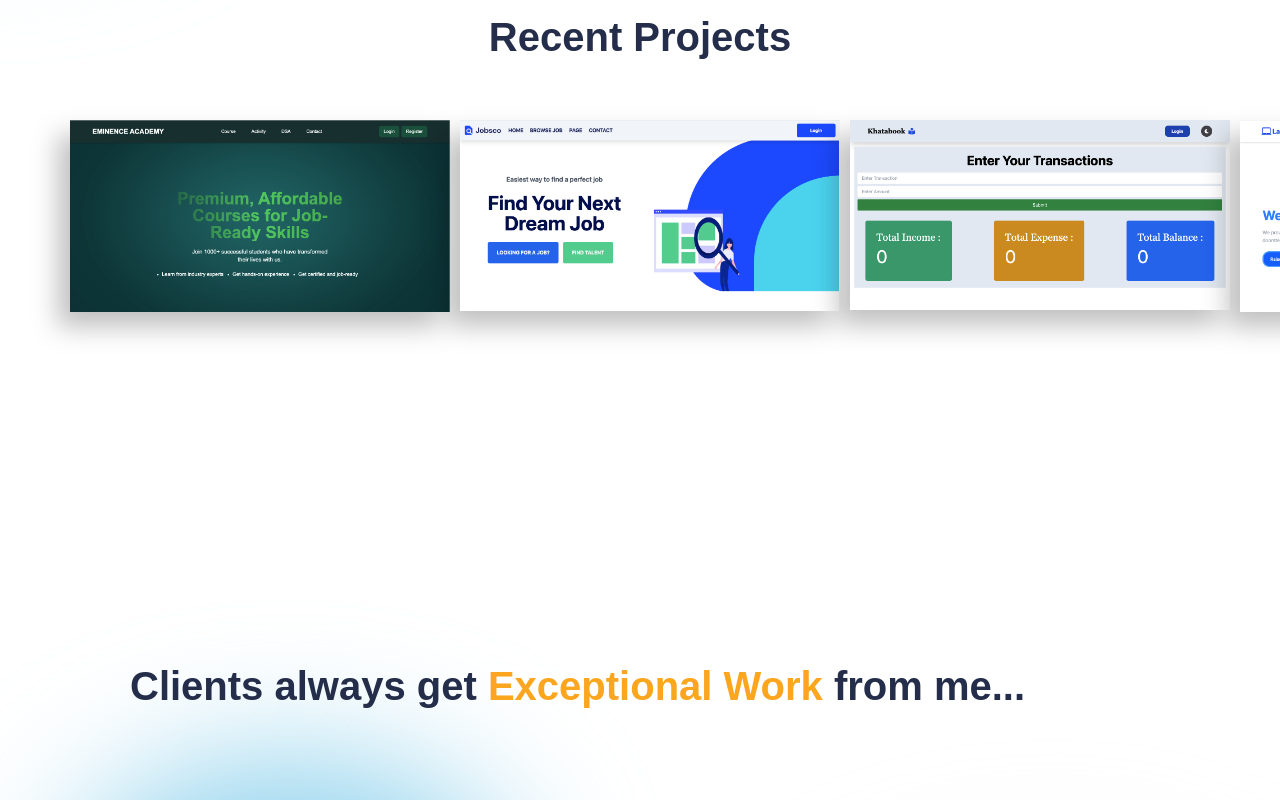
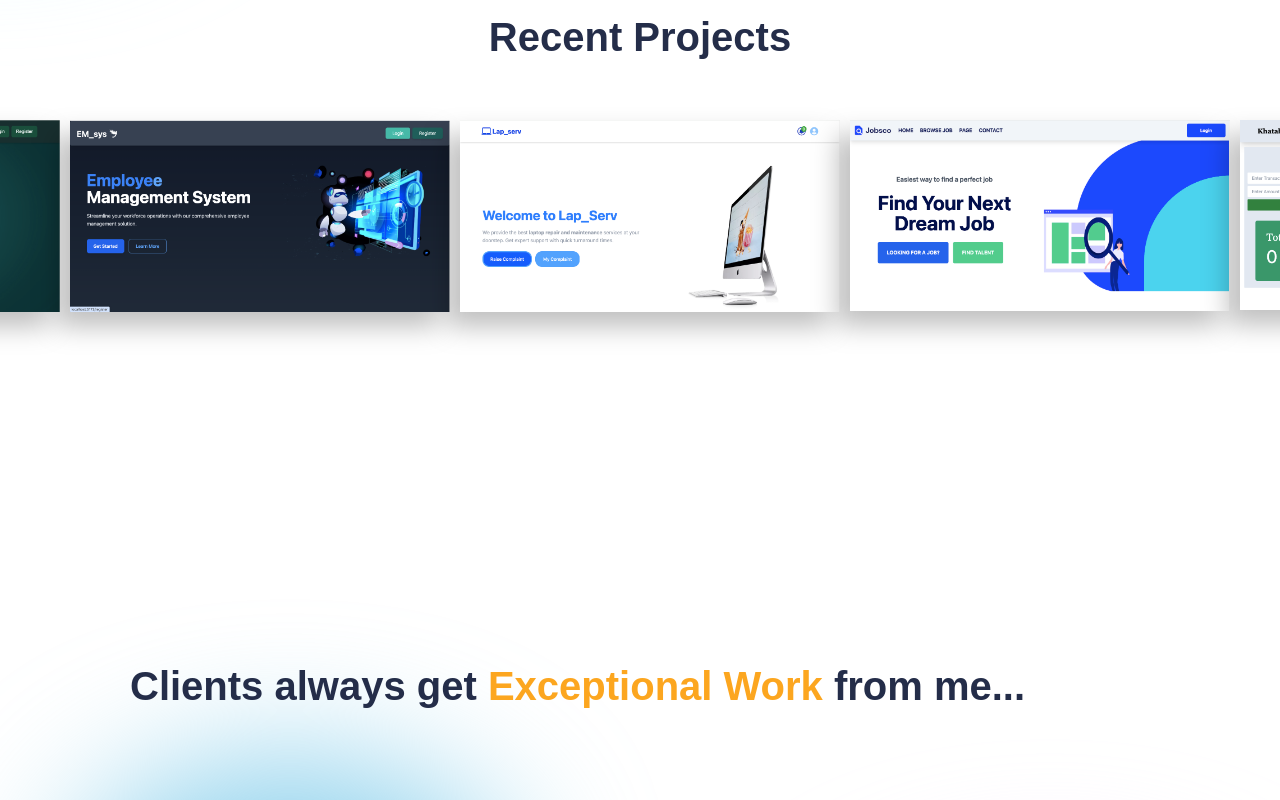
Before and after one commit to PANKAjBamniya/Pankaj-portfolio, a React (Create React App) app: page / in a window 1280 px wide. Shown: the part 2760-3560 px from the top of the page. Built offline with nearby package versions, Linux system fonts and the light colour scheme.

Commit message:
add-Project

```diff
--- a/src/components/Portfolio/Portfolio.jsx
+++ b/src/components/Portfolio/Portfolio.jsx
@@ -6,7 +6,10 @@ import Sidebar from "../../img/em-project.png";
 import Ecommerce from "../../img/job project .png";
 import labcare from "../../img/labcare.png";
 import MusicApp from "../../img/khatabook.png";
+import empl from "../../img/empl.png";
 import { themeContext } from "../../Context";
+import { Autoplay } from "swiper";
+
 const Portfolio = () => {
   const theme = useContext(themeContext);
   const darkMode = theme.state.darkMode;
@@ -20,11 +23,27 @@ const Portfolio = () => {
         spaceBetween={30}
         slidesPerView={3}
         grabCursor={true}
+        loop={true}
+        autoplay={{
+          delay: 3000,
+          disableOnInteraction: false,
+        }}
+        modules={[Autoplay]}
         className="portfolio-slider"
       >
         <SwiperSlide>
           <a href="https://eminenceacademy.netlify.app" target="_blank">
             <img src={Sidebar} alt="" />
+          </a>
+        </SwiperSlide>
+        <SwiperSlide>
+          <a href="https://emsystemdev.netlify.app/" target="_blank">
+            <img src={empl} alt="" />
+          </a>
+        </SwiperSlide>
+        <SwiperSlide>
+          <a href="https://1700ebooks.netlify.app/" target="_blank">
+            <img src={labcare} alt="" />
           </a>
         </SwiperSlide>
         <SwiperSlide>
@@ -35,11 +54,6 @@ const Portfolio = () => {
             <img src={MusicApp} alt="" />
           </a>
         </SwiperSlide>
-        <SwiperSlide>
-          <a href="https://1700ebooks.netlify.app/" target="_blank">
-            <img src={labcare} alt="" />
-          </a>
-        </SwiperSlide>
       </Swiper>
     </div>
   );
```
Also changed, not shown: src/components/Testimonials/Testimonial.jsx (+6 -4 lines), src/img/Viniiii.jpg (deleted), src/img/empl.png (added).
